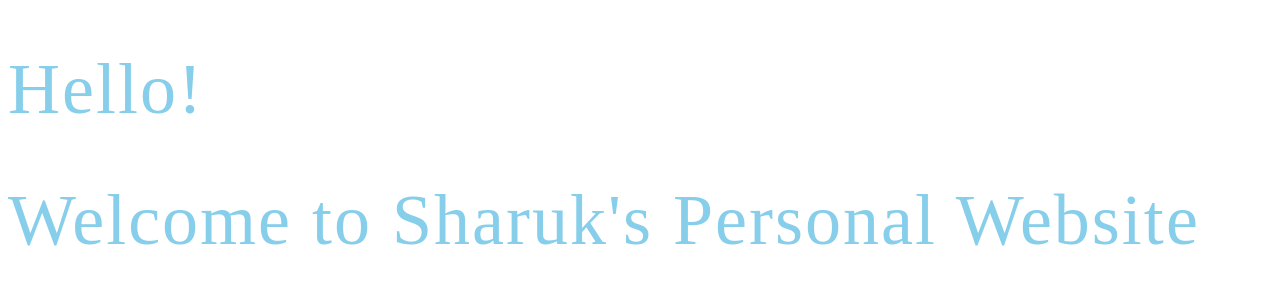
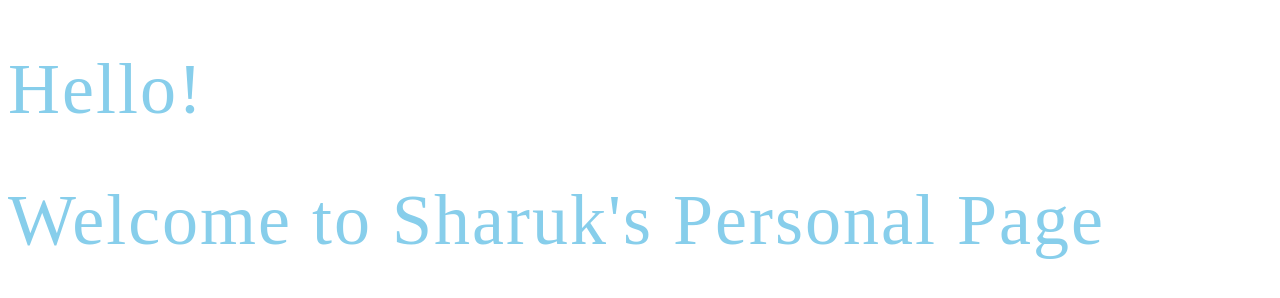
Before and after one commit to SharukSingh/gitTest, a plain HTML site: page index.html in a window 1280 px wide. Drawn offline with Linux system fonts and the light colour scheme.

Commit message:
Changed Website to Page

```diff
--- a/index.html
+++ b/index.html
@@ -9,7 +9,7 @@
 <h1 style="font-family: badaboom bb; font-weight: normal; color: skyblue; letter-spacing: 2px; font-size: 72px">Hello!
 </h1>
 <h1 style="font-family: badaboom bb; font-weight: normal; color: skyblue; letter-spacing: 2px; font-size: 72px">
-Welcome to Sharuk's Personal Website</h1>
+Welcome to Sharuk's Personal Page</h1>
 
 
 </body>
```
